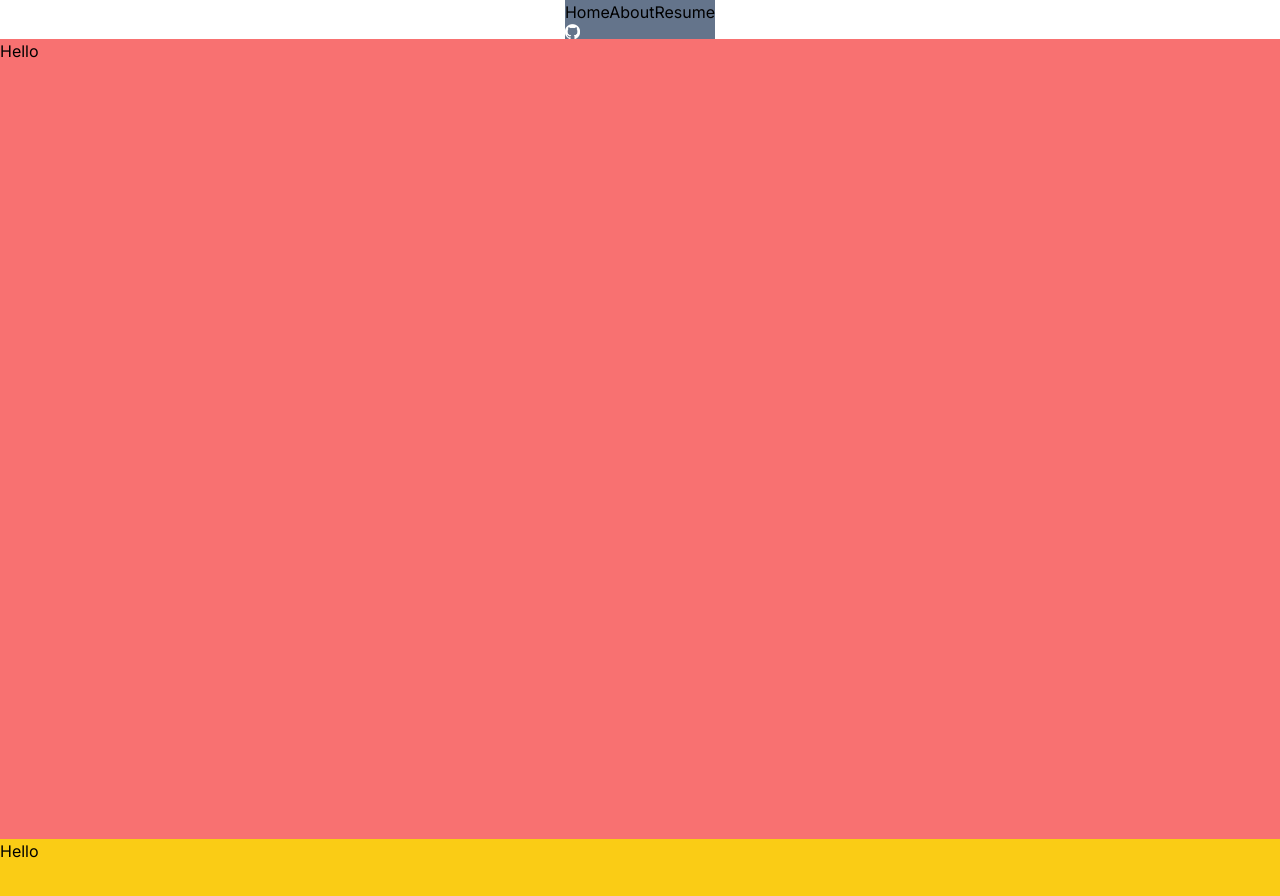
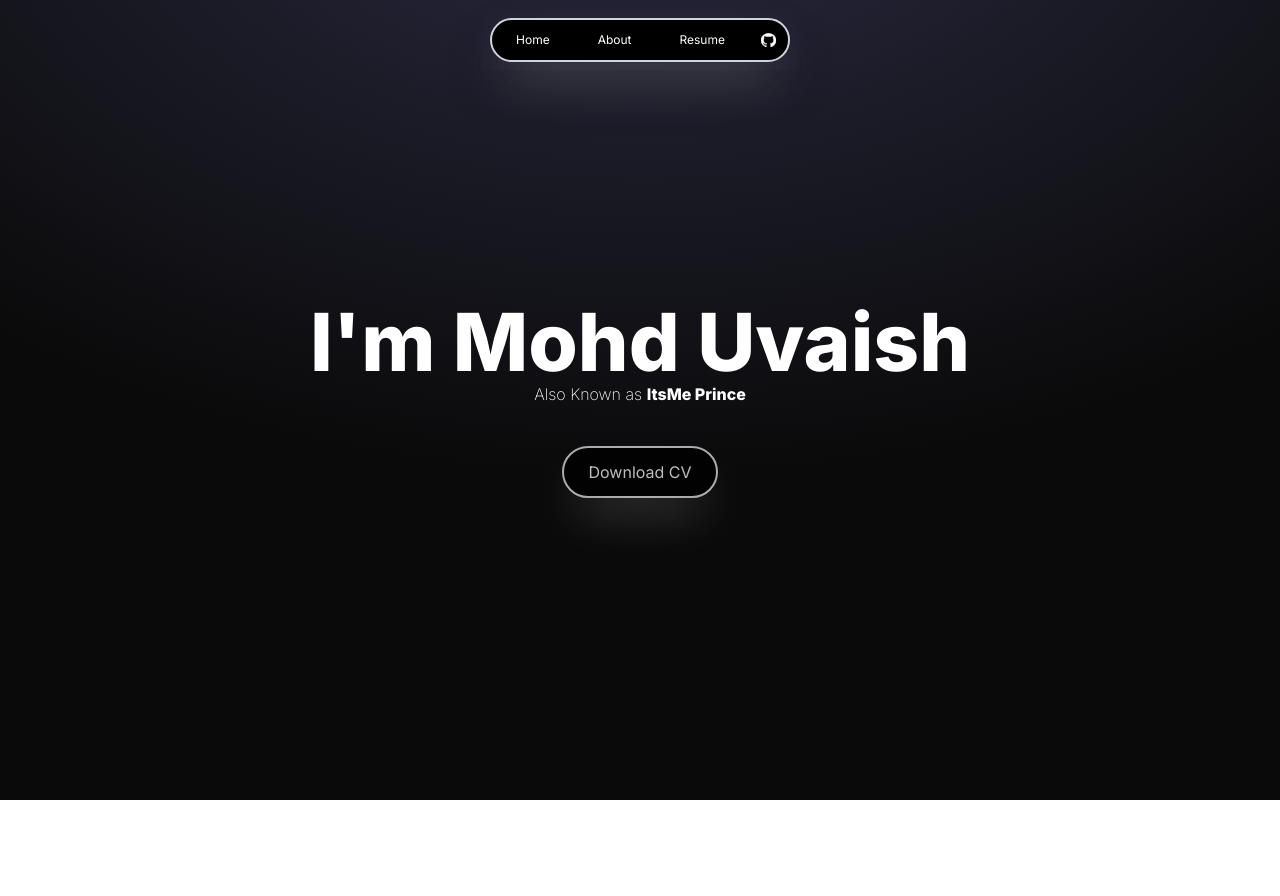
Before and after one commit to itsmeprinceyt/portfolio_itsmeprince, a Next.js app: page / in a window 1280 px wide. Shown: the top 896 px of the page. After the commit the page ends 800 px from the top, so only its background shows below. Built offline with nearby package versions, Linux system fonts and the light colour scheme.

Commit message:
main page done

```diff
--- a/app/(components)/Navbar.jsx
+++ b/app/(components)/Navbar.jsx
@@ -3,18 +3,26 @@ import Image from "next/image";
 
 export default function Navbar() {
     return (
-        <div className=" flex gap-4 justify-center items-center">
-            <div className="bg-slate-500">
-            <Link href="/">
+        <div className="absolute left-1/2 top-[10px] transform -translate-x-1/2 shadow-2xl p-2 flex justify-center items-center">
+            <div className="bg-black flex items-center py-1 px-1 gap-2 rounded-full text-white border-gray-300 border-2 shadow-2xl shadow-white/30 hover:py-2 hover:px-2 transition-all ease-in-out duration-300">
+            <Link
+                className="transition-all ease-in-out duration-200 hover:bg-white hover:text-black p-2 px-5 rounded-full text-xs"
+            href="/">
                 Home
             </Link>
-            <Link href="/about">
+            <Link
+            className="transition-all ease-in-out duration-200 hover:bg-white hover:text-black p-2 px-5 rounded-full text-xs"
+            href="/about">
                 About
             </Link>
-            <Link href="/resume">
+            <Link
+            className="transition-all ease-in-out duration-200 hover:bg-white hover:text-black p-2 px-5 rounded-full text-xs"
+            href="/resume">
                 Resume
             </Link>
-            <Link href="https://github.com/itsmeprinceyt/portfolio_itsmeprince" target="_blank">
+            <Link
+            className="transition-all ease-in-out duration-200 hover:bg-gray-600 hover:text-black rounded-full p-2"
+            href="https://github.com/itsmeprinceyt/portfolio_itsmeprince" target="_blank">
                 <Image src="/github-mark-white.png"
                 height={15}
                 width={15}
--- /dev/null
+++ b/app/about/page.jsx
@@ -0,0 +1,18 @@
+import Image from "next/image";
+
+export default function Home() {
+    return (
+        <div className="">
+            <div className="flex justify-center items-center min-h-screen top-0 z-[-2] bg-neutral-950 bg-[radial-gradient(ellipse_80%_80%_at_50%_-20%,rgba(120,119,198,0.3),rgba(255,255,255,0))]  px-10 ">
+                <div className="text-white p-2 flex flex-col gap-10 items-start sm:justify-center sm:items-center">
+                    <div className="flex flex-col sm:items-center">
+                        <div className=" text-[80px] font-bold leading-[80px] ">
+                            About Me
+                        </div>
+                        <div className="font-extralight ">Hello! I&apos;m Mohd Uvaish, also known as ItsMe Prince. I'm currently pursuing a Bachelor&apos;s Degree in Computer Applications while honing my Full Stack Development skills. I&apos;m passionate about continuous learning and personal growth. I also run a YouTube channel where I share a diverse range of content, from gaming to coding. Additionally, I have expertise in Adobe Premiere Pro and Photoshop. If you find my work interesting, let&apos;s connect and grow together!</div>
+                    </div>
+                </div>
+            </div>
+        </div>
+    );
+}
--- a/app/globals.css
+++ b/app/globals.css
@@ -1,3 +1,8 @@
 @tailwind base;
 @tailwind components;
 @tailwind utilities;
+
+
+.on-hover-pulse:hover{
+    @apply animate-none
+}
--- a/app/layout.js
+++ b/app/layout.js
@@ -11,8 +11,8 @@ export const metadata = {
 export default function RootLayout({ children }) {
   return (
     <html lang="en">
-      <body className={inter.className}>
-        <div className="flex flex-col">
+      <body className={`${inter.className} relative`}>
+        <div className="relative">
           <Navbar/>
         {children}
         </div>
--- a/app/page.js
+++ b/app/page.js
@@ -2,13 +2,18 @@ import Image from "next/image";
 
 export default function Home() {
   return (
-    <div>
-    <div className="min-h-screen bg-red-400">
-      Hello
+    <div className="">
+      <div className="flex justify-center items-center min-h-screen top-0 z-[-2] bg-neutral-950 bg-[radial-gradient(ellipse_80%_80%_at_50%_-20%,rgba(120,119,198,0.3),rgba(255,255,255,0))]  px-10 ">
+          <div className="text-white p-2 flex flex-col gap-10 items-start sm:justify-center sm:items-center">
+            <div className="flex flex-col sm:items-center">
+              <div className=" text-[80px] font-extrabold leading-[80px] ">
+                I&apos;m Mohd Uvaish
+              </div>
+              <div className="font-extralight ">Also Known as <span className="font-extrabold">ItsMe Prince</span></div>
+            </div>
+            <button className="bg-black px-6 py-3 rounded-full shadow-2xl border-2 shadow-white/30 hover:bg-white hover:text-black transition-all animate-pulse on-hover-pulse">Download CV</button>
+          </div>
+      </div>
     </div>
-    <div className="min-h-screen bg-yellow-400">
-    Hello
-  </div>
-  </div>
   );
 }
--- /dev/null
+++ b/app/resume/page.jsx
@@ -0,0 +1,8 @@
+import Link from "next/link";
+import Image from "next/image";
+
+export default function Resume() {
+    return (
+        <hello>Resume</hello>
+    );
+}
```
Also changed, not shown: public/assets/CirclePhoto.png (added).
